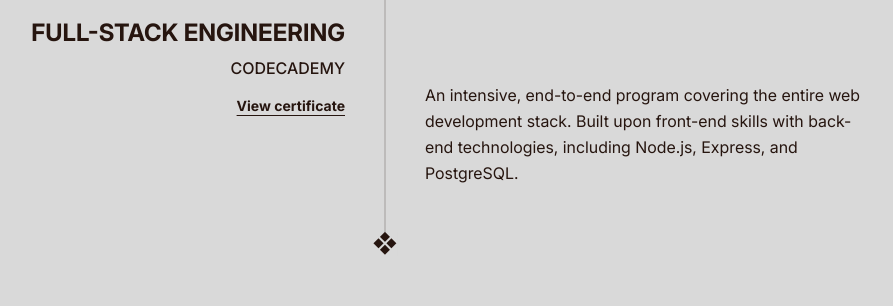
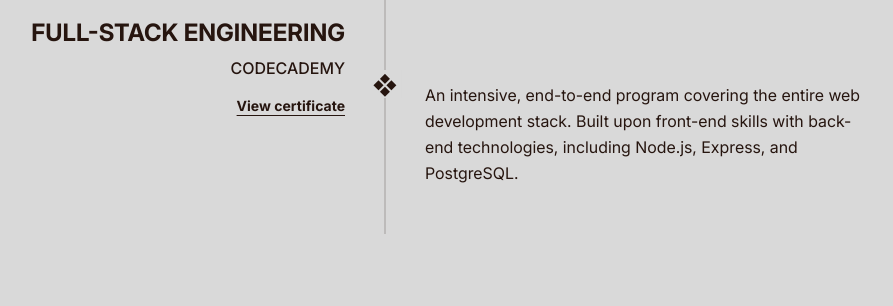
Before and after one commit to RicardoCasais404/personal-portfolio-v2, a Next.js app: page / in a window 1280 px wide. Shown: the part 3352-3658 px from the top of the page, without its empty margins (305-1198 px from the left). Built offline with nearby package versions, Linux system fonts and the light colour scheme.

Commit message:
Fixing timeline animation logic

```diff
--- a/src/components/Education.tsx
+++ b/src/components/Education.tsx
@@ -4,25 +4,35 @@
 import { useRef } from "react";
 import { educationData, type EducationItem } from "@/data/content";
 import { cn } from "@/lib/utils";
-import { SectionWrapper } from "@/components/SectionWrapper"; // <--- Importar
+import { SectionWrapper } from "@/components/SectionWrapper";
 
 export function Education() {
-  const timelineRef = useRef(null);
+  // A ref agora vai para o contentor principal da lista para medirmos o scroll relativo a ele
+  const containerRef = useRef(null);
 
   const { scrollYProgress } = useScroll({
-    target: timelineRef,
+    target: containerRef,
+    // COMEÇA: Quando o topo da lista chega ao centro do ecrã (onde os teus olhos estão)
+    // ACABA: Quando o fundo da lista chega ao centro do ecrã
     offset: ["start center", "end center"],
   });
 
-  const pointTop = useTransform(scrollYProgress, [0, 1], ["48px", "100%"]);
+  // FÍSICA DO PONTO (Coordenadas Absolutas)
+  // 55px -> Ponto de partida (alinhado com o texto "MULTIMEDIA TECHNIQUES")
+  // calc(100% - 150px) -> Ponto de chegada (alinhado com a descrição final)
+  const pointTop = useTransform(
+    scrollYProgress,
+    [0, 1],
+    ["55px", "calc(100% - 150px)"]
+  );
 
   return (
-    // Wrapper aqui
     <SectionWrapper
       id="education"
-      className="relative min-h-screen py-20 px-6 md:px-12 md:py-32 bg-[#d9d9d9]"
+      className="relative w-full min-h-screen py-20 px-6 md:px-12 md:py-32 bg-[#d9d9d9]"
     >
       <div className="w-full max-w-[1200px] mx-auto">
+        {/* TÍTULO */}
         <div className="mb-32 text-center">
           <h2 className="text-[#26150f] font-extrabold uppercase leading-[0.9] tracking-normal">
             <span className="block text-[clamp(2.5rem,8vw,5rem)]">
@@ -32,6 +42,7 @@
               <svg
                 viewBox="0 0 87 92"
                 fill="currentColor"
+                xmlns="http://www.w3.org/2000/svg"
                 className="h-[0.6em] w-auto text-[#26150f]"
                 aria-hidden="true"
               >
@@ -42,18 +53,26 @@
           </h2>
         </div>
 
-        <div ref={timelineRef} className="relative">
+        {/* TIMELINE CONTAINER */}
+        <div ref={containerRef} className="relative">
+          {/* LINHA CENTRAL (TRACK) */}
           <div className="absolute left-5 top-0 h-full w-px bg-[#26150f]/30 md:left-1/2 md:-translate-x-1/2">
+            {/* O PONTO ANIMADO */}
             <motion.div
               style={{ top: pointTop }}
-              className="absolute left-1/2 -translate-x-1/2 -translate-y-1/2 text-2xl text-[#26150f] leading-none bg-[#d9d9d9] z-10 mt-2.5"
+              className="absolute left-1/2 -translate-x-1/2 -translate-y-1/2 z-10 flex justify-center"
             >
+              {/* Símbolo com fundo para tapar a linha */}
+              <span className="text-2xl text-[#26150f] leading-none bg-[#d9d9d9] px-1 pt-1">
                 ❖
+              </span>
             </motion.div>
           </div>
 
+          {/* LISTA DE ITENS */}
           <div className="flex flex-col gap-12 md:gap-20 pt-12 pb-12">
-            {educationData.items.map((item, index) => (
+            {educationData.items.map((item, index) => {
+              return (
                 <div
                   key={index}
                   className={cn(
@@ -61,15 +80,21 @@
                     "flex flex-col pl-12 md:pl-0"
                   )}
                 >
+                  {/* ESQUERDA */}
                   <div className="md:text-right md:py-0">
                     <TimelineHeader item={item} align="right" />
                   </div>
+
+                  {/* MEIO (Vazio) */}
                   <div className="hidden md:block" />
+
+                  {/* DIREITA */}
                   <div className="md:text-left md:pt-16">
                     <TimelineBody item={item} align="left" />
                   </div>
                 </div>
-            ))}
+              );
+            })}
           </div>
         </div>
       </div>
@@ -77,7 +102,7 @@
   );
 }
 
-// Sub-componentes mantidos iguais...
+// SUB-COMPONENTES
 function TimelineHeader({
   item,
   align,
```
Lines whose indentation alone changed are shown as unchanged.
